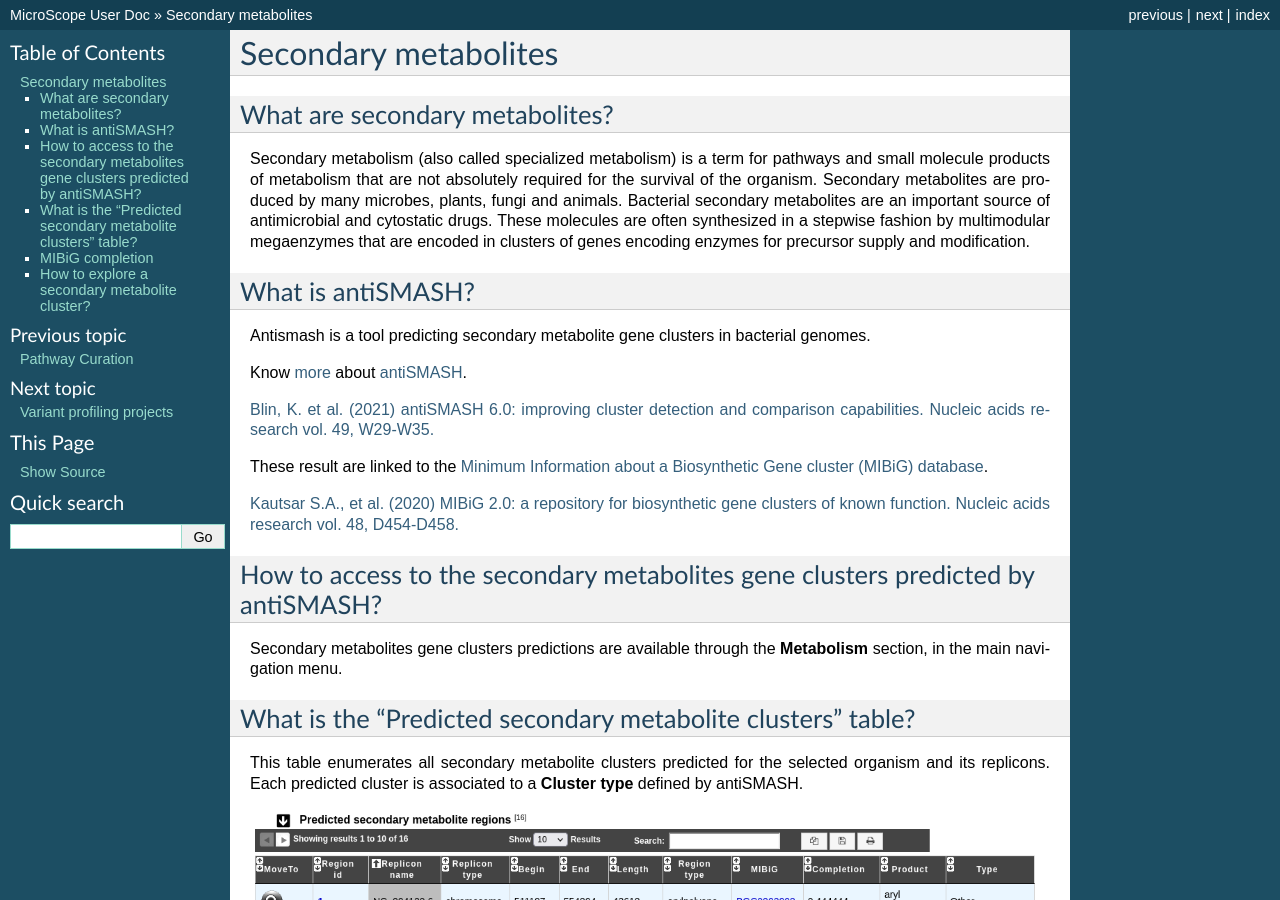
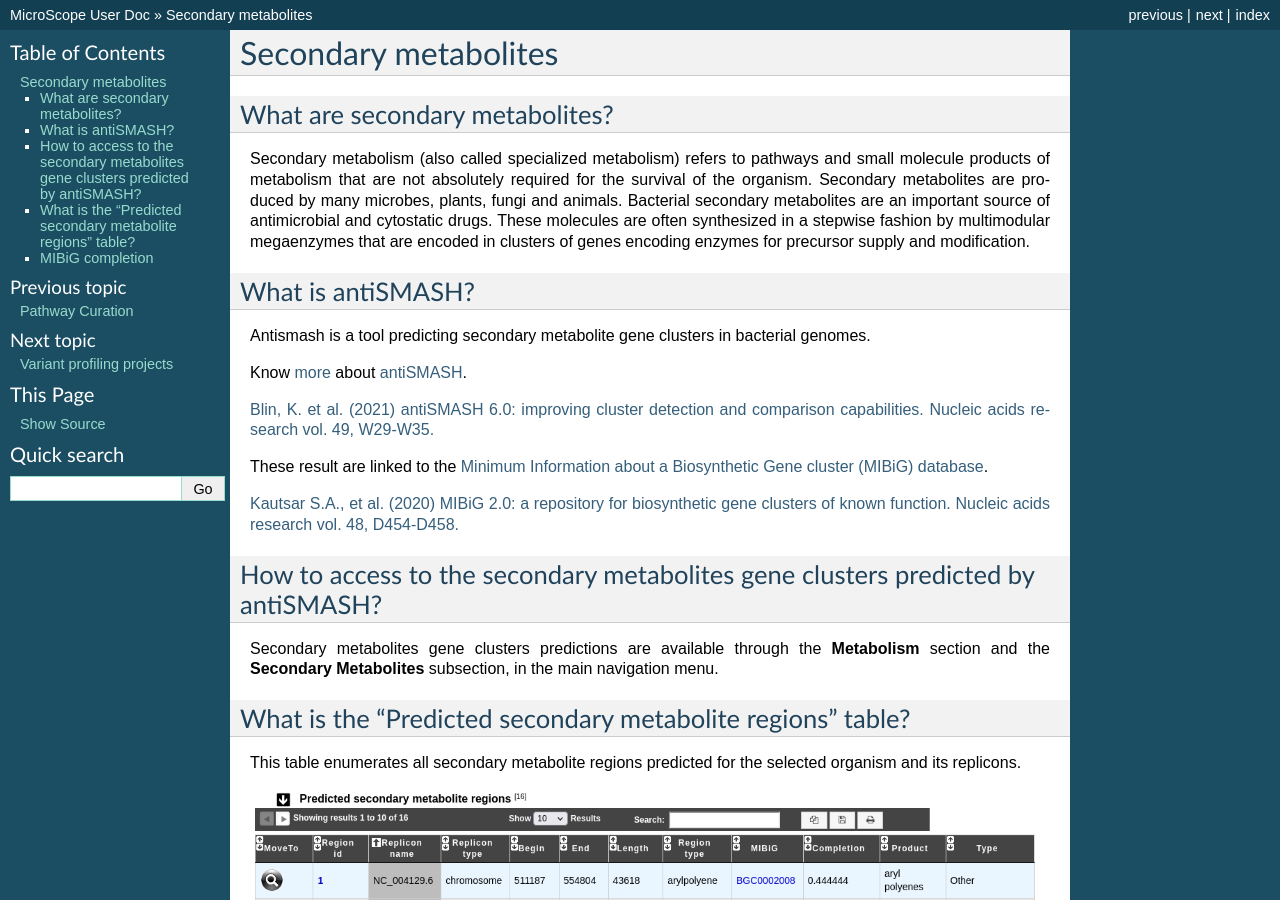
Before and after one commit to labgem/microscope-user-doc, a Sphinx documentation site: the page built from docs/content/metabolism/antismash.rst, in a window 1280 px wide and 900 px high. Built offline with Sphinx 7.4.7, drawn with Linux system fonts in a browser that asks for light colours; formulas are drawn with MathJax 3; some of the changed text lies outside the part shown.

Commit message:
[#10315] Reformulations.

```diff
--- a/docs/content/mage/info.rst
+++ b/docs/content/mage/info.rst
@@ -1091,7 +1091,7 @@ AntiSMASH results are presented into 2 separate datasets: antiSMASH annotation a
 How can I visualize the clusters predicted by antiSMASH?
 --------------------------------------------------------
 
-You can access to the :ref:`AntiSMASH cluster visualisation window <domainviewer>` by clicking on the number indicated in the **Cluster** field of the antiSMASH annotation table.
+You can access to the :ref:`antiSMASH cluster visualisation window <domainviewer>` by clicking on the number indicated in the **Region id** field of the antiSMASH annotation table.
 This window allows you to visualize the full antiSMASH cluster prediction and its genomic context.
 
 
--- a/docs/content/metabolism/antismash.rst
+++ b/docs/content/metabolism/antismash.rst
@@ -7,7 +7,7 @@ Secondary metabolites
 What are secondary metabolites?
 -------------------------------
 
-Secondary metabolism (also called specialized metabolism) is a term for pathways and small molecule products of metabolism that are not absolutely required for the survival of the organism.
+Secondary metabolism (also called specialized metabolism) refers to pathways and small molecule products of metabolism that are not absolutely required for the survival of the organism.
 Secondary metabolites are produced by many microbes, plants, fungi and animals.
 Bacterial secondary metabolites are an important source of antimicrobial and cytostatic drugs.
 These molecules are often synthesized in a stepwise fashion by multimodular megaenzymes that are encoded in clusters of genes encoding enzymes for precursor supply and modification.
@@ -30,14 +30,13 @@ These result are linked to the `Minimum Information about a Biosynthetic Gene cl
 How to access to the secondary metabolites gene clusters predicted by antiSMASH?
 --------------------------------------------------------------------------------
 
-Secondary metabolites gene clusters predictions are available through the **Metabolism** section, in the main navigation menu.
+Secondary metabolites gene clusters predictions are available through the **Metabolism** section and the **Secondary Metabolites** subsection, in the main navigation menu.
 
 
-What is the "Predicted secondary metabolite clusters"  table?
+What is the "Predicted secondary metabolite regions" table?
 -------------------------------------------------------------
 
-This table enumerates all secondary metabolite clusters predicted for the selected organism and its replicons.
-Each predicted cluster is associated to a **Cluster type** defined by antiSMASH.
+This table enumerates all secondary metabolite regions predicted for the selected organism and its replicons.
 
 .. image:: img/antiSMASH6_regions_tab.png
 
@@ -65,16 +62,7 @@ The completion is computed as follow :
 Where:
 
   * :math:`\text{nb\_of\_hit}` = number of genes with blast hit in the antiSMASH predicted region and MIBiG region
-  * :math:`\text{nb\_of\_mibig\_gene}` = number of MIBiG genes (all of them) in the MIBIG curated region
+  * :math:`\text{nb\_of\_mibig\_gene}` = number of all genes in the MIBiG curated region
 
-Meaning that when 2 or more genes in a single MIBiG curated region are similar, the same gene in pkgdb can hit on these MIBiG gene.
-When that happen, the completion can be higher than 1 (represented by 1* or the real number).
-
-
-
-How to explore a secondary metabolite cluster?
-----------------------------------------------
-
-The :ref:`AntiSMASH cluster visualization window <domainviewer>`
-can be accessed by clicking on any cluster number in the **Cluster** field.
-This window allows you to visualize the full antiSMASH cluster prediction and its genomic context.
+This means that when 2 or more genes in a single MIBiG curated region are similar, the same gene in pkgdb can hit on these MIBiG gene.
+When this happen, the completion can be higher than 1 (represented by 1*).
```
Also changed, not shown: other parts of docs/content/metabolism/antismash.rst (+0 -2 lines), docs/content/metabolism/domainviewer.rst (+11 -7 lines).
